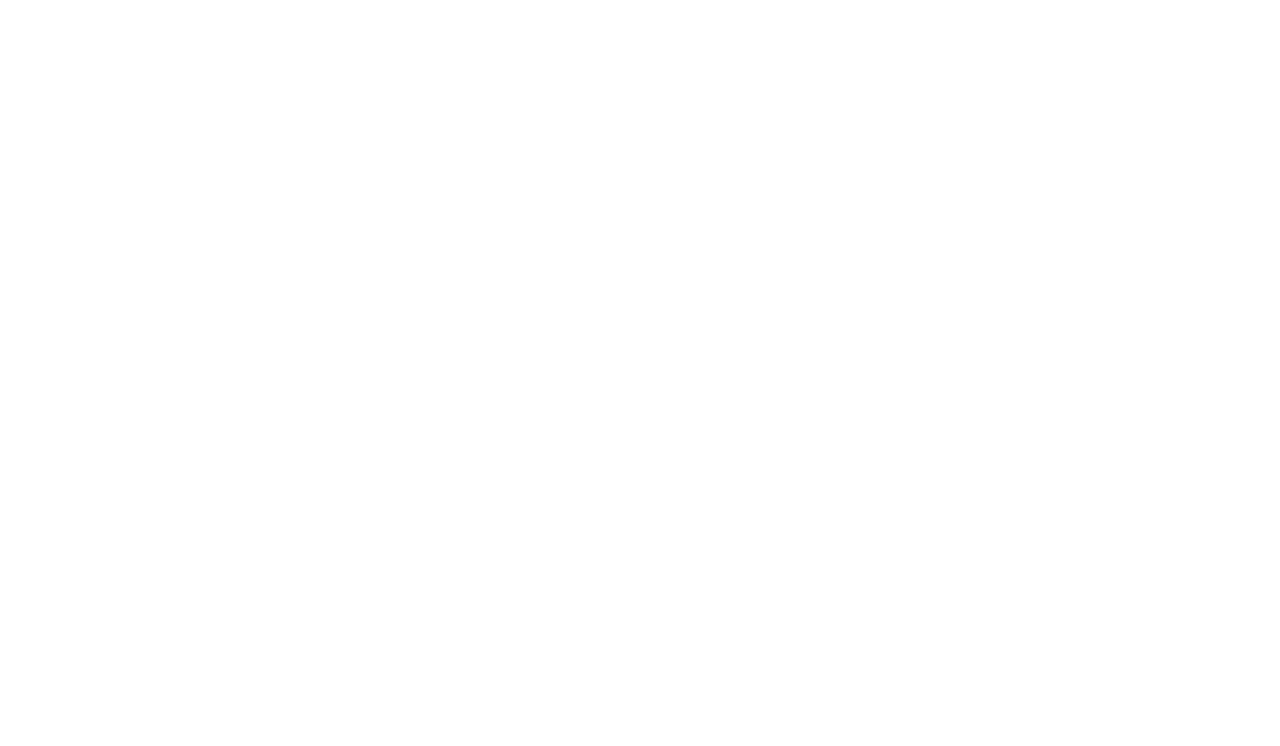
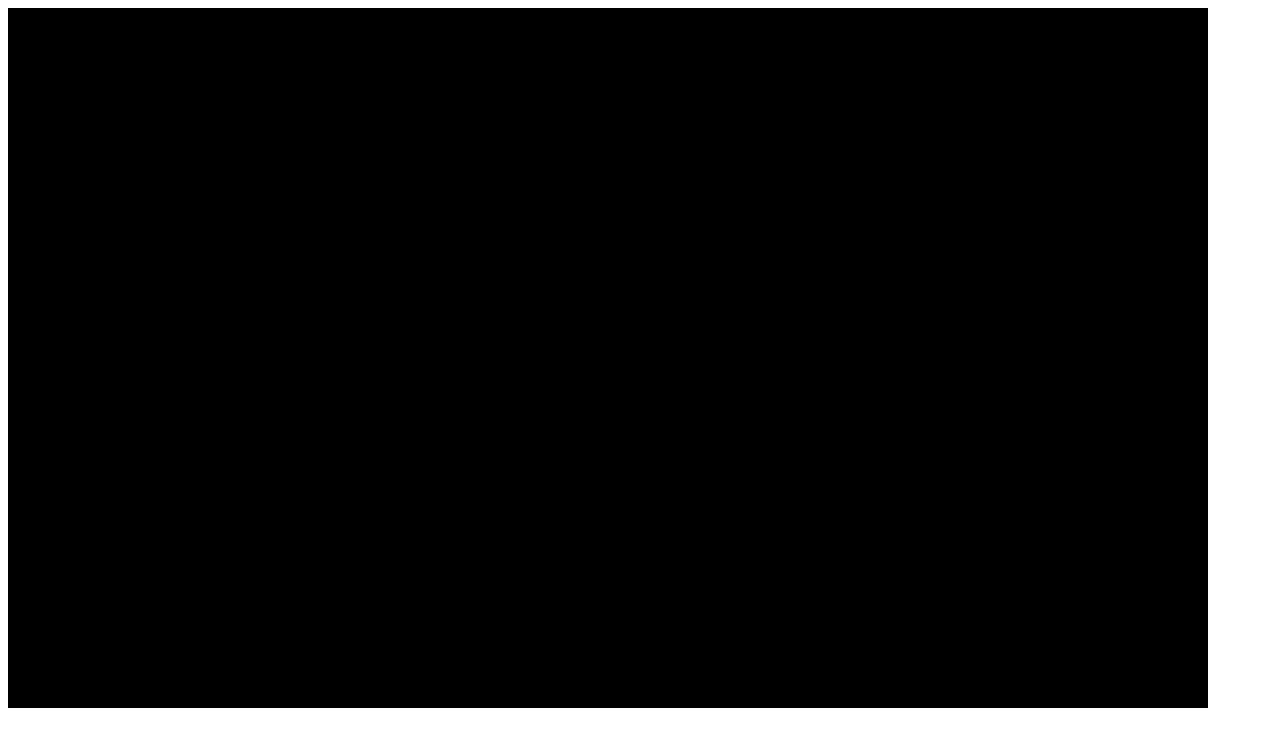
Before and after one commit to Yozdude/browser_rts, a website: page index.html in a window 1280 px wide. Drawn offline with Linux system fonts and the light colour scheme.

Commit message:
Static files and base project skeleton.

```diff
--- a/index.html
+++ b/index.html
@@ -2,81 +2,13 @@
 <html lang="en">
 <head>
     <meta http-equiv="content-type" content="text/html; charset=utf-8">
-    <title>Title</title>
+    <title>Simple Browser Wars</title>
     <style>
     </style>
 </head>
 <body>
-    <script type="text/javascript">
-
-    </script>
+    <canvas id="gameCanvas" width="1200" height="700"></canvas>
+    <script src="http://rawgit.com/amark/gun/master/gun.js"></script>
+    <script src="public/js/game_core.js"></script>
 </body>
 </html>
-<!--
-<!DOCTYPE HTML>
-<html lang="en">
-<head>
-    <meta http-equiv="content-type" content="text/html; charset=utf-8">
-    <title>Title</title>
-    <link rel="stylesheet" href="/public/js/Openlayers/v4.0.1/ol.css">
-    <style>
-        .map {
-            height: 400px;
-            width: 100%;
-        }
-    </style>
-</head>
-<body>
-    <div id="map" class="map"></div>
-    <script src="/public/js/OpenLayers/v4.0.1/ol.js" type="text/javascript"></script>
-    <script type="text/javascript">
-        var map = new ol.Map({
-            target: 'map',
-            layers: [
-                new ol.layer.Tile({
-                    source: new ol.source.OSM()
-                })
-            ],
-            view: new ol.View({
-                center: ol.proj.fromLonLat([37.41, 8.82]),
-                zoom: 4
-            })
-        });
-    </script>
-</body>
-</html>
--->
-<!--
-<!doctype html>
-<html lang="en">
-  <head>
-    <link rel="stylesheet" href="https://openlayers.org/en/v4.0.1/css/ol.css" type="text/css">
-    <style>
-      .map {
-        height: 400px;
-        width: 100%;
-      }
-    </style>
-    <script src="https://openlayers.org/en/v4.0.1/build/ol.js" type="text/javascript"></script>
-    <title>OpenLayers example</title>
-  </head>
-  <body>
-    <h2>My Map</h2>
-    <div id="map" class="map"></div>
-    <script type="text/javascript">
-      var map = new ol.Map({
-        target: 'map',
-        layers: [
-          new ol.layer.Tile({
-            source: new ol.source.OSM()
-          })
-        ],
-        view: new ol.View({
-          center: ol.proj.fromLonLat([37.41, 8.82]),
-          zoom: 4
-        })
-      });
-    </script>
-  </body>
-</html>
--->
--- a/package.json
+++ b/package.json
@@ -4,6 +4,7 @@
   "description": "Test platform for creating a simple in-browser RTS using GUN db",
   "main": "index.js",
   "dependencies": {
+    "express": "^4.15.2",
     "gun": "^0.6.3"
   },
   "devDependencies": {},
--- /dev/null
+++ b/public/js/game_core.js
@@ -0,0 +1,22 @@
+var canvas = document.getElementById("gameCanvas"),
+	ctx = canvas.getContext("2d"),
+	width = canvas.width,
+	height = canvas.height,
+	FPS = 30;
+
+setInterval(function() {
+  update();
+  draw();
+}, 1000/FPS);
+
+function update() {
+
+}
+
+function draw() {
+	// Clear the canvas
+	ctx.fillStyle = "#000";
+	ctx.fillRect(0, 0, width, height);
+
+
+}
```
Also changed, not shown: main.js (added, +11 -0 lines), README.md.
